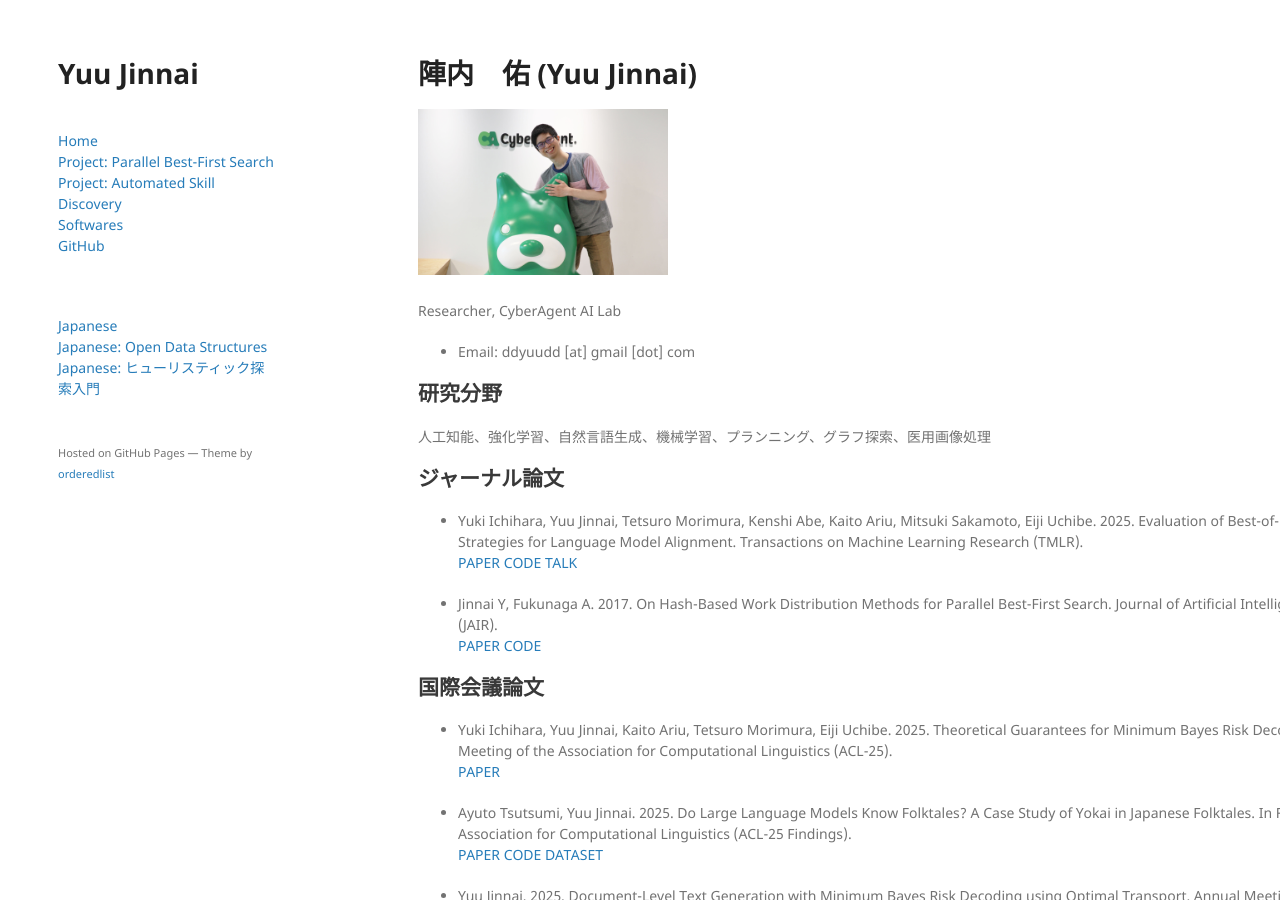
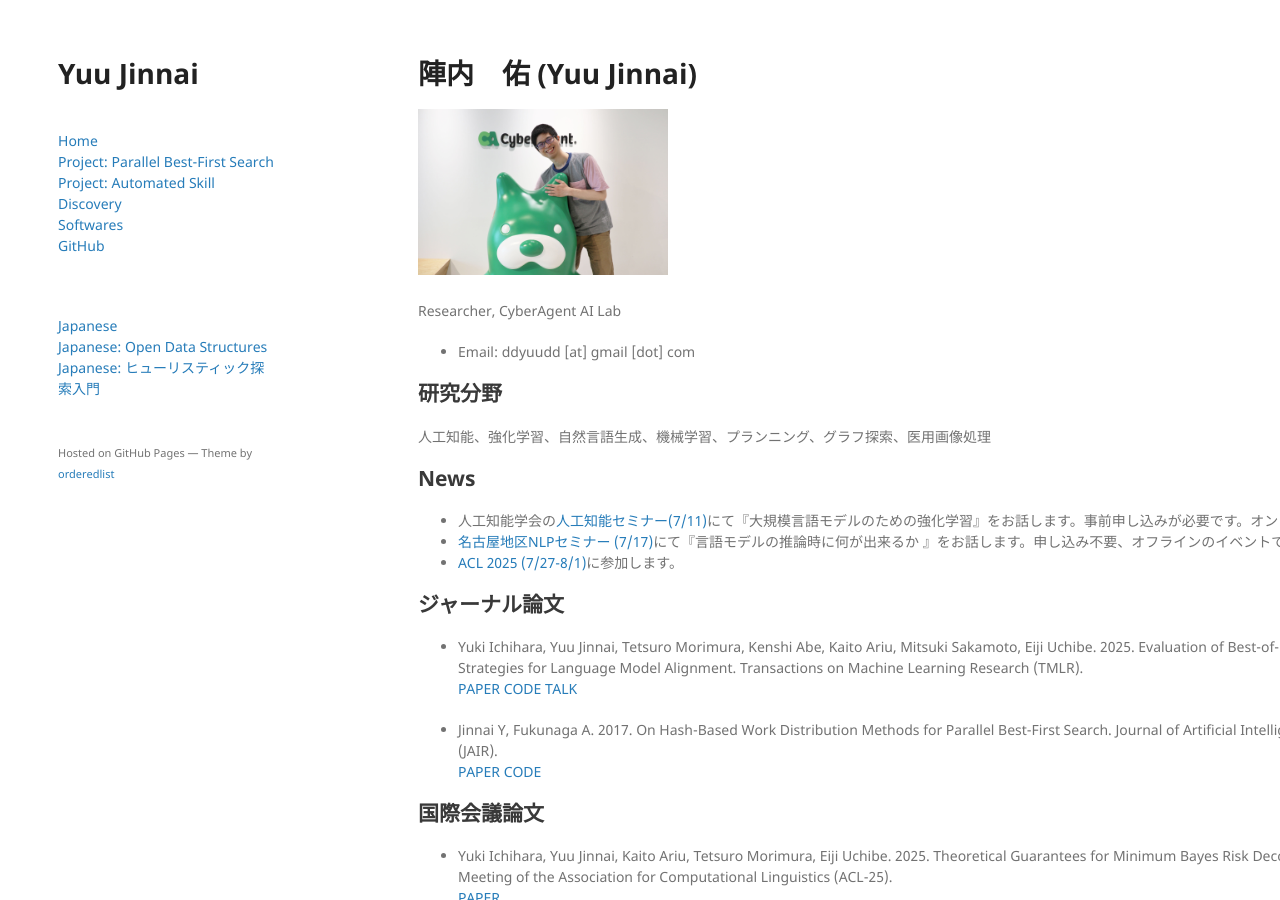
Before and after one commit to jinnaiyuu/jinnaiyuu.github.io, a Jekyll site: the page built from ja/index.md, in a window 1280 px wide and 900 px high. Built offline with Jekyll 4.4.1, drawn with Linux system fonts in a browser that asks for light colours; our own code applies the rules of GitHub Pages for plain Markdown files.

Commit message:
added recent talks

```diff
--- a/ja/index.md
+++ b/ja/index.md
@@ -8,6 +8,13 @@ Researcher, CyberAgent AI Lab
 ## 研究分野
 
 人工知能、強化学習、自然言語生成、機械学習、プランニング、グラフ探索、医用画像処理
+
+## News
+
+- 人工知能学会の[人工知能セミナー(7/11)](https://www.ai-gakkai.or.jp/event/ai-seminar/no98_jsai_seminar/)にて『大規模言語モデルのための強化学習』をお話します。事前申し込みが必要です。オンラインイベントです。
+- [名古屋地区NLPセミナー (7/17)](https://sites.google.com/site/nagoyanlpseminar/)にて『言語モデルの推論時に何が出来るか 』をお話します。申し込み不要、オフラインのイベントです。
+- [ACL 2025 (7/27-8/1)](https://2025.aclweb.org/)に参加します。
+
 
 ## ジャーナル論文
 
@@ -206,7 +213,7 @@ TA: 情報工学実験
 - 2017年度　第31回人工知能学会全国大会 [学生プログラム委員](http://www.ai-gakkai.or.jp/jsai2017/student/)
 - 2016年度　第30回人工知能学会全国大会 [学生プログラム委員](http://www.ai-gakkai.or.jp/jsai2016/student/)
 
-## セミナー
+## セミナー・トーク
 
 - 2025年6月 Introduction to Minimum Bayes Risk Decoding. [NLPコロキウム](https://nlp-colloquium-jp.github.io/).
 [SLIDES](../pdf/slides/Intro-MBR-decoding.pdf)
```
